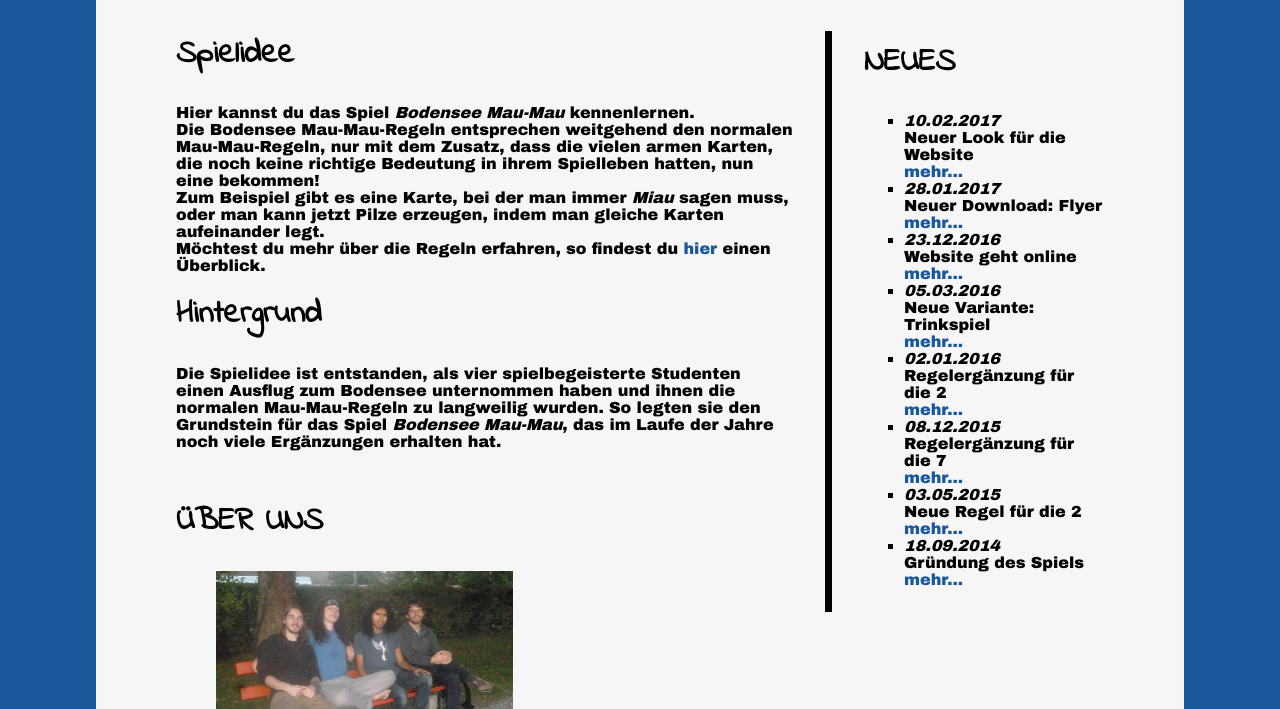
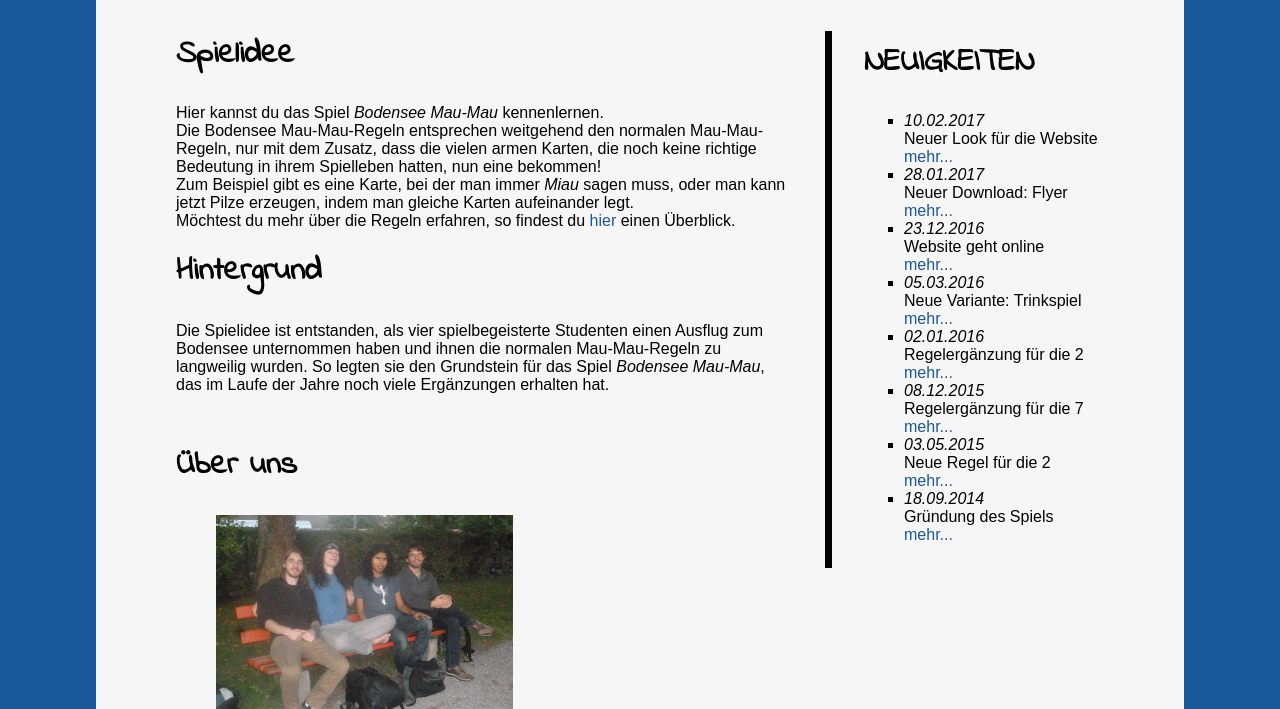
Before and after one commit to Shaggyman/UID, a plain HTML site: page index.html in a window 1280 px wide. Shown: the part 91-800 px from the top of the page. Drawn offline with Linux system fonts and the light colour scheme; a web font is replaced by a local one.

Commit message:
mini update

```diff
--- a/css/style.css
+++ b/css/style.css
@@ -1,6 +1,6 @@
 body {
     background: #19589A;
-    font-family: 'PT Sans', 'Arial Black', sans-serif;
+    font-family: 'PT Sans', sans-serif;
     margin: 0;
     padding: 0;
 }
--- a/index.html
+++ b/index.html
@@ -32,7 +32,7 @@
 </header>
 <main>
     <div id="sidebar-right">
-        <h2>NEUES</h2>
+        <h2>NEUIGKEITEN</h2>
         <ul>
             <li class="square"><em>10.02.2017</em> <br>Neuer Look f&uuml;r die Website<br><a class="text"
                                                                                              href="history.html#1">mehr...</a>
@@ -79,7 +79,7 @@
         noch viele Erg&auml;nzungen erhalten hat.
     </div>
     <div class="text-box-index">
-        <h2>&Uuml;BER UNS</h2>
+        <h2>&Uuml;ber uns</h2>
         <figure><img src="photos/group.jpg" id="group" alt="Bild der Gründer des Spiels"/>
             <figcaption><em>Die Begr&uuml;nder des Spiels: Toni, Jacky, Johnny und Jeff (v.l.n.r)</em></figcaption>
         </figure>
```
Also changed, not shown: downloads.html (+3 -1 lines), rules.html (+1 -1 lines).
